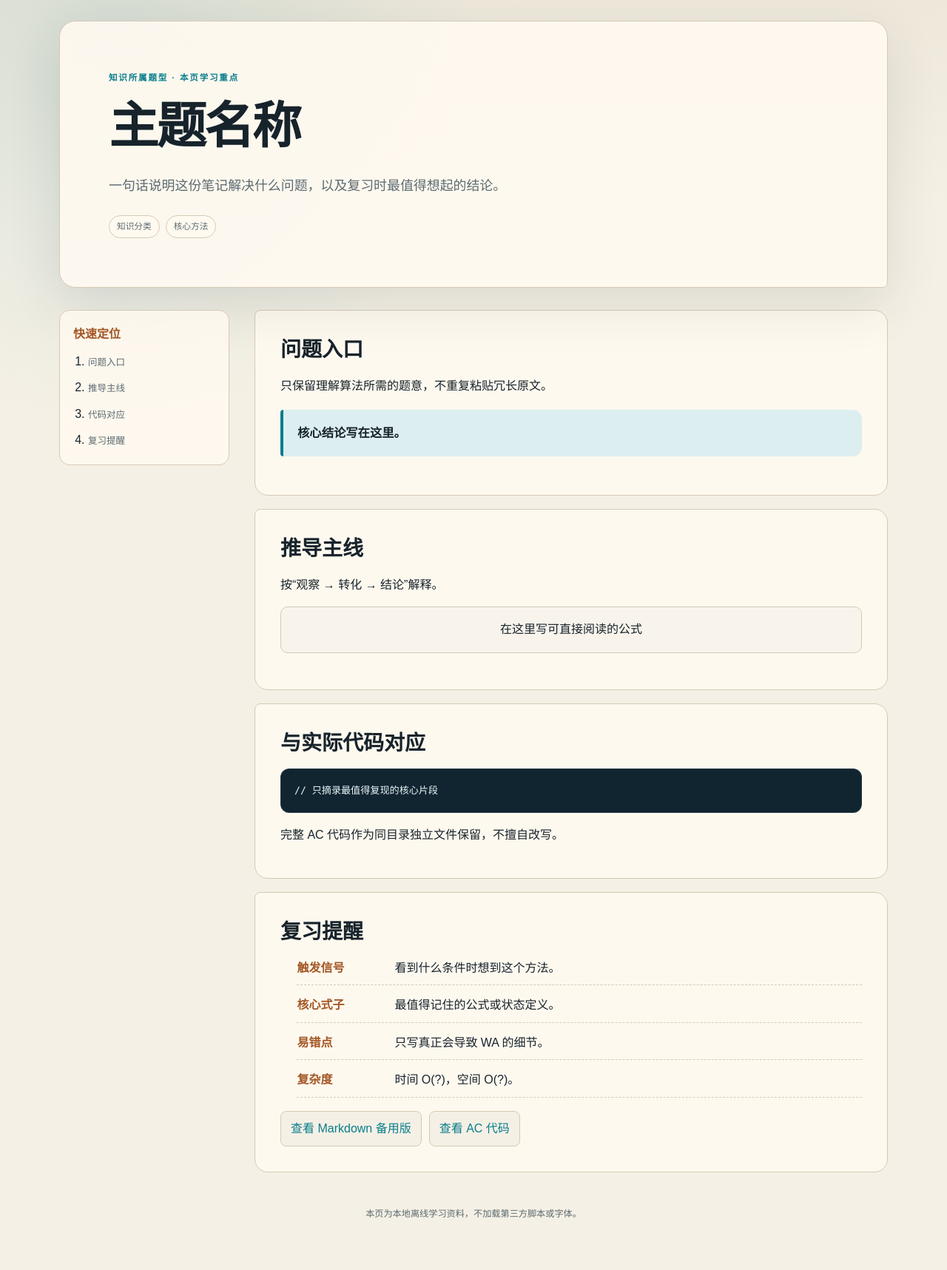
After one commit to X-6hj/LocalKnowledgeDATA, a Python web app: template templates/学习笔记.html in a window 1280 px wide. The commit adds this page. Shown: the whole page at 74% size. Run offline with Jinja, Linux system fonts and the light colour scheme; the template is opened without the code that fills it, so the values that code supplies are empty.

Commit message:
feat: 支持 HTML 学习页首选入口

```diff
--- a/static/index.html
+++ b/static/index.html
@@ -87,7 +87,10 @@
           <h3 id="currentFolderTitle"></h3>
           <p id="currentFolderDescription"></p>
         </div>
-        <div id="currentFolderFiles" class="current-folder-files"></div>
+        <div class="current-folder-content">
+          <div id="currentFolderPrimary" class="current-folder-primary" hidden></div>
+          <div id="currentFolderFiles" class="current-folder-files"></div>
+        </div>
       </section>
       <div id="cardGrid" class="card-grid" aria-live="polite" aria-busy="true"></div>
 
--- /dev/null
+++ b/static/note.css
@@ -0,0 +1,178 @@
+:root {
+  color-scheme: light dark;
+  --paper: #f5f0e5;
+  --paper-raised: #fffaf0;
+  --ink: #17232b;
+  --muted: #5c6a70;
+  --line: #d5c9b6;
+  --accent: #087d8c;
+  --accent-soft: #dceef0;
+  --warm: #a45725;
+  --warm-soft: #f4e3d2;
+  --code: #112531;
+  --code-ink: #eaf7f8;
+  --shadow: 0 22px 70px rgba(35, 48, 53, .12);
+  --serif: "Noto Serif SC", "Source Han Serif SC", "Songti SC", SimSun, serif;
+  --sans: "Noto Sans SC", "Microsoft YaHei UI", "Microsoft YaHei", sans-serif;
+  --mono: "Cascadia Code", "JetBrains Mono", Consolas, monospace;
+}
+
+* { box-sizing: border-box; }
+html { scroll-behavior: smooth; }
+body {
+  margin: 0;
+  background:
+    radial-gradient(circle at 12% 5%, rgba(8, 125, 140, .11), transparent 31rem),
+    linear-gradient(180deg, #eee8db 0, var(--paper) 18rem);
+  color: var(--ink);
+  font-family: var(--sans);
+  line-height: 1.78;
+}
+body.theme-balance { --accent: #087d8c; --accent-soft: #dceef0; --warm: #9b552c; }
+body.theme-centroid { --accent: #36785f; --accent-soft: #e1eee6; --warm: #a85b2c; }
+a { color: var(--accent); text-underline-offset: .2em; }
+a:hover { color: var(--warm); }
+a:focus-visible { outline: 3px solid color-mix(in srgb, var(--accent) 45%, transparent); outline-offset: 3px; }
+
+.note-shell { width: min(1120px, calc(100% - 32px)); margin: 0 auto; padding: 28px 0 64px; }
+.note-header {
+  position: relative;
+  overflow: hidden;
+  padding: clamp(28px, 6vw, 66px);
+  border: 1px solid var(--line);
+  border-radius: 22px 22px 7px 22px;
+  background: color-mix(in srgb, var(--paper-raised) 92%, transparent);
+  box-shadow: var(--shadow);
+}
+.note-header.has-visual h1, .note-header.has-visual .subtitle, .note-header.has-visual .tag-list { max-width: min(70%, 720px); }
+.hero-visual {
+  position: absolute; z-index: 1; right: clamp(22px, 5vw, 64px); top: 50%; width: min(25%, 270px);
+  transform: translateY(-48%); color: var(--accent);
+}
+.hero-visual svg { display: block; width: 100%; height: auto; overflow: visible; }
+.visual-grid { fill: none; stroke: color-mix(in srgb, var(--accent) 20%, transparent); stroke-width: 1; stroke-dasharray: 3 7; }
+.visual-line { fill: none; stroke: currentColor; stroke-width: 3; stroke-linecap: round; stroke-linejoin: round; }
+.visual-branch { fill: none; stroke: color-mix(in srgb, var(--ink) 42%, transparent); stroke-width: 2; }
+.visual-node { fill: var(--paper-raised); stroke: currentColor; stroke-width: 2; }
+.visual-node.active { fill: var(--accent); stroke: var(--accent); }
+.visual-label { fill: var(--muted); font-family: var(--mono); font-size: 10px; }
+.visual-caption { display: block; margin-top: 7px; color: var(--accent); font-family: var(--mono); font-size: .58rem; font-weight: 800; letter-spacing: .14em; text-align: center; }
+.eyebrow { margin: 0 0 12px; color: var(--accent); font-size: .72rem; font-weight: 800; letter-spacing: .16em; text-transform: uppercase; }
+h1, h2, h3 { font-family: var(--serif); line-height: 1.34; }
+h1 { position: relative; z-index: 1; max-width: 850px; margin: 0; font-size: clamp(2rem, 6vw, 4.2rem); letter-spacing: -.04em; }
+.subtitle { position: relative; z-index: 1; max-width: 760px; margin: 18px 0 0; color: var(--muted); font-size: clamp(.95rem, 2vw, 1.12rem); }
+.tag-list { position: relative; z-index: 1; display: flex; flex-wrap: wrap; gap: 8px; margin-top: 24px; }
+.tag { padding: 4px 10px; border: 1px solid var(--line); border-radius: 999px; background: var(--paper-raised); color: var(--muted); font-size: .73rem; }
+
+.note-layout { display: grid; grid-template-columns: 230px minmax(0, 1fr); gap: 34px; margin-top: 30px; }
+.toc { position: sticky; top: 20px; align-self: start; padding: 18px; border: 1px solid var(--line); border-radius: 14px; background: color-mix(in srgb, var(--paper-raised) 84%, transparent); }
+.toc strong { display: block; margin-bottom: 8px; color: var(--warm); font-family: var(--serif); }
+.toc ol { display: grid; gap: 7px; margin: 0; padding-left: 20px; }
+.toc a { color: var(--muted); font-size: .78rem; text-decoration: none; }
+.toc a:hover { color: var(--accent); }
+.note-main { min-width: 0; }
+.note-section { margin-bottom: 18px; padding: clamp(21px, 4vw, 34px); border: 1px solid var(--line); border-radius: 8px 18px 18px 18px; background: color-mix(in srgb, var(--paper-raised) 92%, transparent); }
+.note-section h2 { margin: 0 0 16px; font-size: clamp(1.28rem, 3vw, 1.75rem); }
+.note-section h3 { margin: 24px 0 8px; font-size: 1.06rem; }
+.note-section p { margin: 10px 0; }
+.note-section ul, .note-section ol { padding-left: 1.4rem; }
+.note-section li + li { margin-top: 5px; }
+
+.key-result {
+  margin: 18px 0;
+  padding: 17px 19px;
+  border-left: 4px solid var(--accent);
+  border-radius: 4px 12px 12px 4px;
+  background: var(--accent-soft);
+  color: var(--ink);
+  font-size: 1.02rem;
+  font-weight: 750;
+}
+.warning { border-left-color: var(--warm); background: var(--warm-soft); }
+.formula {
+  overflow-x: auto;
+  margin: 15px 0;
+  padding: 16px 18px;
+  border: 1px solid var(--line);
+  border-radius: 10px;
+  background: color-mix(in srgb, var(--paper) 72%, white);
+  color: var(--ink);
+  font-family: var(--mono);
+  font-size: clamp(.82rem, 2vw, 1rem);
+  text-align: center;
+  white-space: pre;
+}
+.flow { display: grid; grid-template-columns: repeat(3, 1fr); gap: 10px; margin: 18px 0; }
+.flow > div { padding: 15px; border: 1px solid var(--line); border-radius: 10px; background: var(--paper); text-align: center; }
+.flow b { display: block; color: var(--accent); }
+.compare { width: 100%; border-collapse: collapse; margin: 16px 0; }
+.compare th, .compare td { padding: 10px 12px; border: 1px solid var(--line); text-align: left; vertical-align: top; }
+.compare th { background: var(--accent-soft); }
+code { padding: .1em .34em; border-radius: 4px; background: color-mix(in srgb, var(--accent-soft) 70%, transparent); color: var(--warm); font-family: var(--mono); font-size: .88em; }
+pre {
+  overflow: auto;
+  margin: 16px 0;
+  padding: 18px;
+  border: 1px solid rgba(255, 255, 255, .08);
+  border-radius: 12px;
+  background: var(--code);
+  color: var(--code-ink);
+  font-family: var(--mono);
+  font-size: .82rem;
+  line-height: 1.64;
+  tab-size: 4;
+}
+pre code { padding: 0; background: transparent; color: inherit; font-size: inherit; }
+.quick-card { display: grid; gap: 8px; margin: 0; padding: 0; list-style: none; }
+.quick-card li { display: grid; grid-template-columns: 7.5rem 1fr; gap: 12px; padding-bottom: 8px; border-bottom: 1px dashed var(--line); }
+.quick-card strong { color: var(--warm); }
+.file-links { display: flex; flex-wrap: wrap; gap: 10px; margin-top: 18px; }
+.file-links a { padding: 9px 13px; border: 1px solid var(--line); border-radius: 8px; background: var(--paper); text-decoration: none; }
+.note-footer { margin-top: 28px; color: var(--muted); font-size: .76rem; text-align: center; }
+
+@media (max-width: 780px) {
+  .note-shell { width: min(100% - 20px, 1120px); padding-top: 10px; }
+  .note-header { padding: 28px 22px; border-radius: 16px; }
+  .note-header.has-visual h1, .note-header.has-visual .subtitle, .note-header.has-visual .tag-list { max-width: none; }
+  .hero-visual { display: none; }
+  .note-layout { grid-template-columns: 1fr; gap: 14px; }
+  .toc { position: static; }
+  .flow { grid-template-columns: 1fr; }
+  .quick-card li { grid-template-columns: 1fr; gap: 1px; }
+  .note-section { padding: 21px 17px; }
+}
+
+@media (prefers-color-scheme: dark) {
+  :root {
+    --paper: #071722;
+    --paper-raised: #0d2230;
+    --ink: #edf6f5;
+    --muted: #a7bdc3;
+    --line: #284553;
+    --accent: #63dce8;
+    --accent-soft: #123844;
+    --warm: #ffb56a;
+    --warm-soft: #3c2a20;
+    --code: #031018;
+    --code-ink: #e7f4f5;
+    --shadow: 0 22px 70px rgba(0, 0, 0, .28);
+  }
+  body { background: radial-gradient(circle at 12% 5%, rgba(99, 220, 232, .09), transparent 31rem), linear-gradient(180deg, #06131d 0, var(--paper) 18rem); }
+  .formula { background: #0a1b26; }
+  body.theme-balance { --accent: #63dce8; --accent-soft: #123844; --warm: #ffb56a; }
+  body.theme-centroid { --accent: #80d2aa; --accent-soft: #17372d; --warm: #ffb074; }
+}
+
+@media print {
+  :root { color-scheme: light; }
+  body { background: white; }
+  .note-shell { width: 100%; padding: 0; }
+  .note-header, .note-section, .toc { box-shadow: none; background: white; break-inside: avoid; }
+  .toc { display: none; }
+  .note-layout { display: block; }
+  a { color: inherit; }
+}
+
+@media (prefers-reduced-motion: reduce) {
+  * { scroll-behavior: auto !important; transition: none !important; }
+}
--- /dev/null
+++ b/templates/学习笔记.html
@@ -0,0 +1,77 @@
+<!doctype html>
+<!--
+  这只是离线安全与语义骨架，不是可直接换字复用的设计成品。
+  新页面必须先阅读 docs/HTML学习笔记设计规范.md，并根据主题重做首屏构图、视觉锚点和章节节奏。
+  禁止只替换标题、公式和代码；禁止默认照搬机械编号、英文眉题与统一卡片顺序。
+-->
+<html lang="zh-CN">
+<head>
+  <meta charset="utf-8">
+  <meta name="viewport" content="width=device-width, initial-scale=1">
+  <meta name="description" content="本地知识库学习笔记模板">
+  <title>主题名称 - 核心学习内容</title>
+  <link rel="stylesheet" href="/static/note.css">
+</head>
+<body>
+  <div class="note-shell">
+    <header class="note-header">
+      <p class="eyebrow">知识所属题型 · 本页学习重点</p>
+      <h1>主题名称</h1>
+      <p class="subtitle">一句话说明这份笔记解决什么问题，以及复习时最值得想起的结论。</p>
+      <div class="tag-list" aria-label="标签">
+        <span class="tag">知识分类</span>
+        <span class="tag">核心方法</span>
+      </div>
+    </header>
+
+    <div class="note-layout">
+      <nav class="toc" aria-label="页内目录">
+        <strong>快速定位</strong>
+        <ol>
+          <li><a href="#model">问题入口</a></li>
+          <li><a href="#idea">推导主线</a></li>
+          <li><a href="#code">代码对应</a></li>
+          <li><a href="#review">复习提醒</a></li>
+        </ol>
+      </nav>
+
+      <main class="note-main">
+        <section id="model" class="note-section">
+          <h2>问题入口</h2>
+          <p>只保留理解算法所需的题意，不重复粘贴冗长原文。</p>
+          <div class="key-result">核心结论写在这里。</div>
+        </section>
+
+        <section id="idea" class="note-section">
+          <h2>推导主线</h2>
+          <p>按“观察 → 转化 → 结论”解释。</p>
+          <div class="formula">在这里写可直接阅读的公式</div>
+        </section>
+
+        <section id="code" class="note-section">
+          <h2>与实际代码对应</h2>
+          <pre><code>// 只摘录最值得复现的核心片段
+</code></pre>
+          <p>完整 AC 代码作为同目录独立文件保留，不擅自改写。</p>
+        </section>
+
+        <section id="review" class="note-section">
+          <h2>复习提醒</h2>
+          <ul class="quick-card">
+            <li><strong>触发信号</strong><span>看到什么条件时想到这个方法。</span></li>
+            <li><strong>核心式子</strong><span>最值得记住的公式或状态定义。</span></li>
+            <li><strong>易错点</strong><span>只写真正会导致 WA 的细节。</span></li>
+            <li><strong>复杂度</strong><span>时间 O(?)，空间 O(?)。</span></li>
+          </ul>
+          <div class="file-links">
+            <a href="题解.md">查看 Markdown 备用版</a>
+            <a href="题目.cpp">查看 AC 代码</a>
+          </div>
+        </section>
+      </main>
+    </div>
+
+    <footer class="note-footer">本页为本地离线学习资料，不加载第三方脚本或字体。</footer>
+  </div>
+</body>
+</html>
```
Also changed, not shown: AI资料整理与放置指南.md (+16 -6 lines), docs/HTML学习笔记设计规范.md (added, +147 -0 lines), docs/使用手册.md (+33 -2 lines), docs/架构设计.md (+14 -4 lines), docs/测试报告.md (+24 -3 lines), docs/维护与扩展.md (+15 -0 lines), src/kb_scanner.py (+11 -0 lines), src/kb_server.py (+24 -7 lines), static/catalog.js (+27 -3 lines), static/style.css (+15 -0 lines), templates/_说明.md (+3 -0 lines), tests/test_core.py (+114 -1 lines), CHANGELOG.md, README.md.
